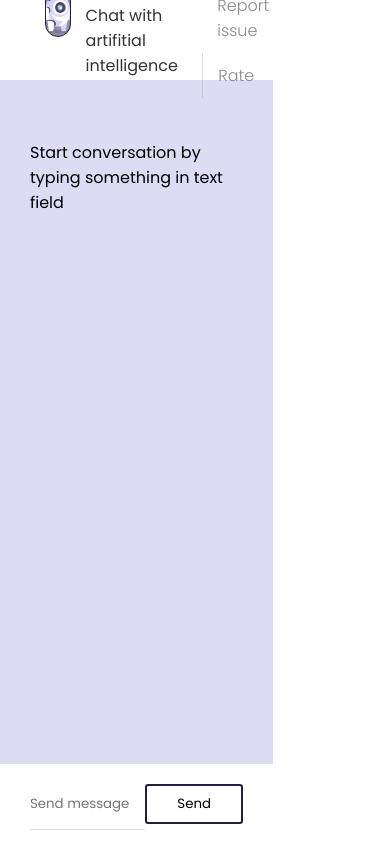
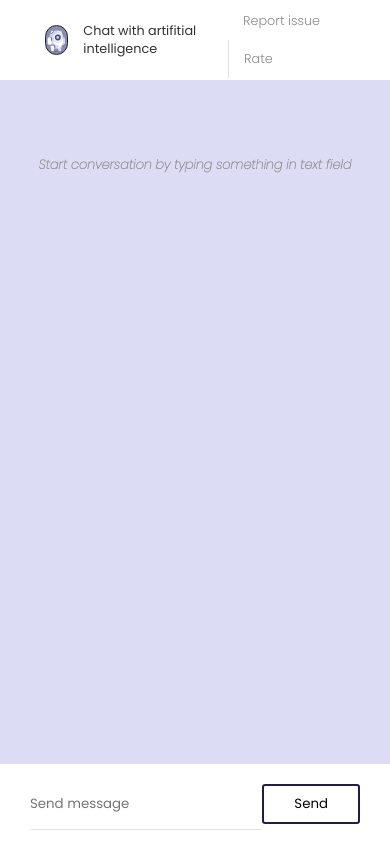
Before and after one commit to tomasmalcik/stin, a React (Create React App) app in the folder client/: page / in a window 390 px wide. Built offline with nearby package versions, Linux system fonts and the light colour scheme.

Commit message:
Update mobile styles

```diff
--- a/client/src/Components/Messanger/Messanger.css
+++ b/client/src/Components/Messanger/Messanger.css
@@ -167,3 +167,38 @@ scrollbar-width: none;  /* Firefox */
     text-align: left;
     border-bottom: 1px solid #ddd;
 }
+
+@media (max-width: 991px) {
+    .messanger > .navbar > div {
+        align-items: center;
+    }
+
+    .messanger > .navbar > div > .icon {
+        width: 30px;
+        height: 30px;
+    }
+
+    .messanger > .navbar > div p {
+        font-size: 0.8rem;
+    }
+
+    .messanger > .navbar ul li {
+        font-size: 0.8rem;
+    }
+
+    .messanger .begin-conversation {
+        font-size: 0.8rem;
+    }
+}
+
+@media (max-width: 768px) {
+    .messanger {
+        width: 100%;
+    }
+
+    .messanger > .message-content .message-box.user > span,
+    .messanger > .message-content .message-box.ai > span,
+    .historyTable th, td {
+        font-size: 0.8rem;
+    }
+}
--- a/client/src/Components/Messanger/Messanger.js
+++ b/client/src/Components/Messanger/Messanger.js
@@ -32,7 +32,7 @@ function Messanger() {
                     })}
 
                     {correspondence?.length == 0 && (
-                        <div data-testid="data-empty">
+                        <div data-testid="data-empty" className='begin-conversation'>
                             Start conversation by typing something in text field
                         </div>
                     )}
```
